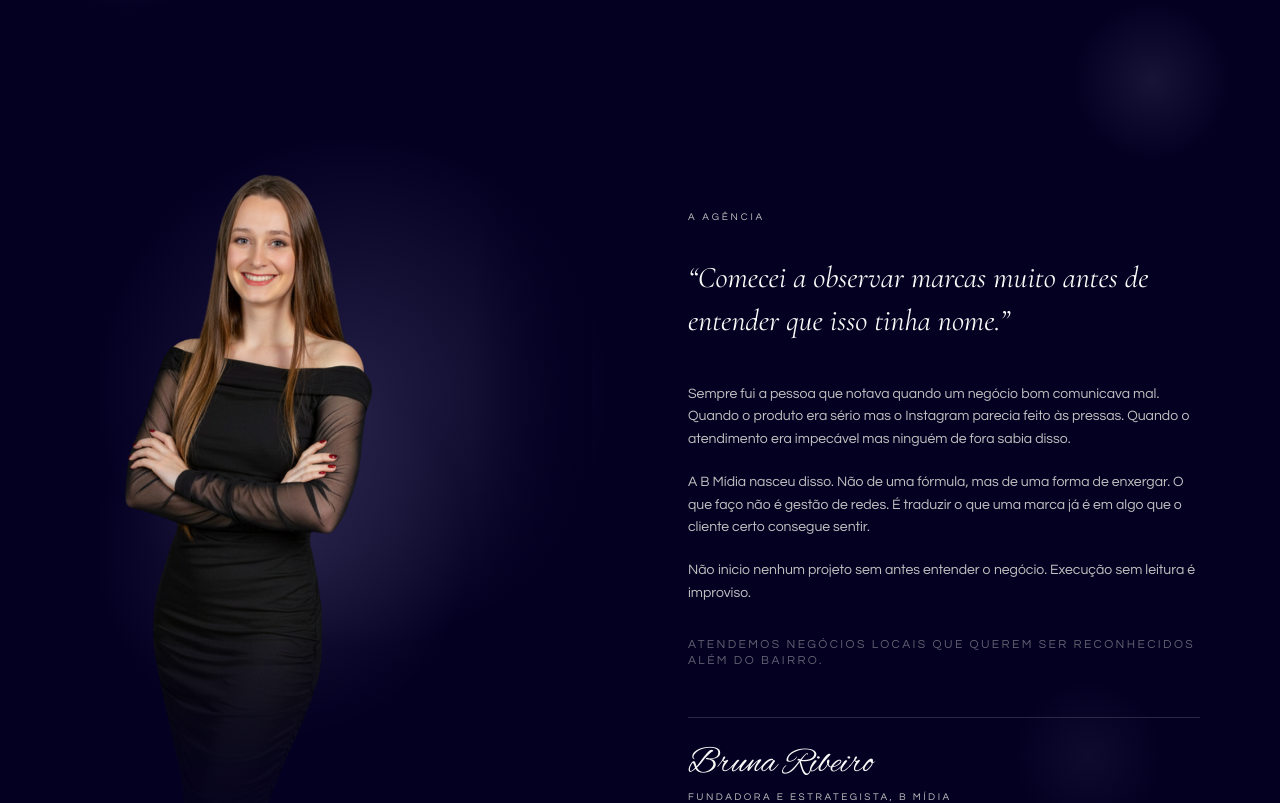
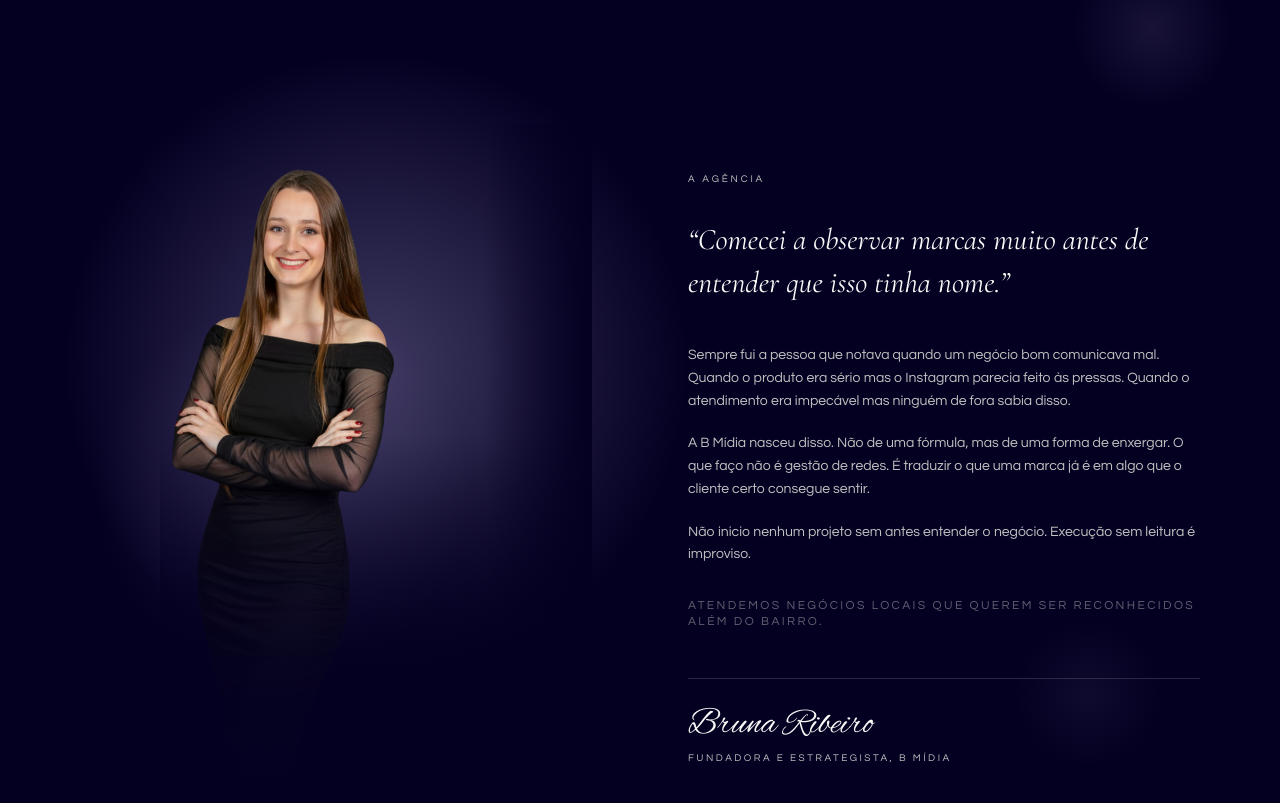
Before and after one commit to brunaribeirosocialmedia-glitch/bmidia-site, a Next.js app: page / in a window 1280 px wide. Shown: the part 3400-4203 px from the top of the page. Built offline with nearby package versions, Linux system fonts and the light colour scheme.

Commit message:
feat: foto mais à direita, brilho maior, esfumado mais forte nas pernas

```diff
--- a/app/page.tsx
+++ b/app/page.tsx
@@ -710,15 +710,15 @@ function SobreBruna() {
       {/* Foto */}
       <RevealSection>
         <RevealItem>
-          <div ref={photoContainerRef} className="relative aspect-[3/4]" style={{ marginLeft: "2rem" }}>
+          <div ref={photoContainerRef} className="relative aspect-[3/4]" style={{ marginLeft: "5rem" }}>
             {/* Ponto de luz atrás da foto */}
             <div style={{
               position: "absolute",
               top: "35%", left: "50%",
-              width: 560, height: 560,
+              width: 680, height: 680,
               borderRadius: "50%",
-              background: "radial-gradient(circle, rgba(200,190,255,1) 0%, transparent 65%)",
-              opacity: 0.15,
+              background: "radial-gradient(circle, rgba(210,200,255,1) 0%, transparent 65%)",
+              opacity: 0.28,
               transform: "translate(-50%, -50%)",
               zIndex: 0,
             }} />
@@ -730,16 +730,16 @@ function SobreBruna() {
               style={{ zIndex: 1 }}
               onError={(e) => { ;(e.target as HTMLImageElement).style.display = "none" }}
             />
-            {/* Esfumado na base — transição suave da foto para o fundo */}
+            {/* Esfumado na base — dissolve as pernas */}
             <div style={{
               position: "absolute",
               bottom: 0, left: 0, right: 0,
-              height: "35%",
-              background: "linear-gradient(to top, #040022 0%, rgba(4,0,34,0.7) 40%, transparent 100%)",
+              height: "55%",
+              background: "linear-gradient(to top, #040022 0%, rgba(4,0,34,0.92) 30%, rgba(4,0,34,0.6) 60%, transparent 100%)",
               zIndex: 2,
               pointerEvents: "none",
             }} />
-            {/* Esfumado lateral direita — integra com o texto */}
+            {/* Esfumado lateral direita */}
             <div style={{
               position: "absolute",
               top: 0, right: 0, bottom: 0,
```
